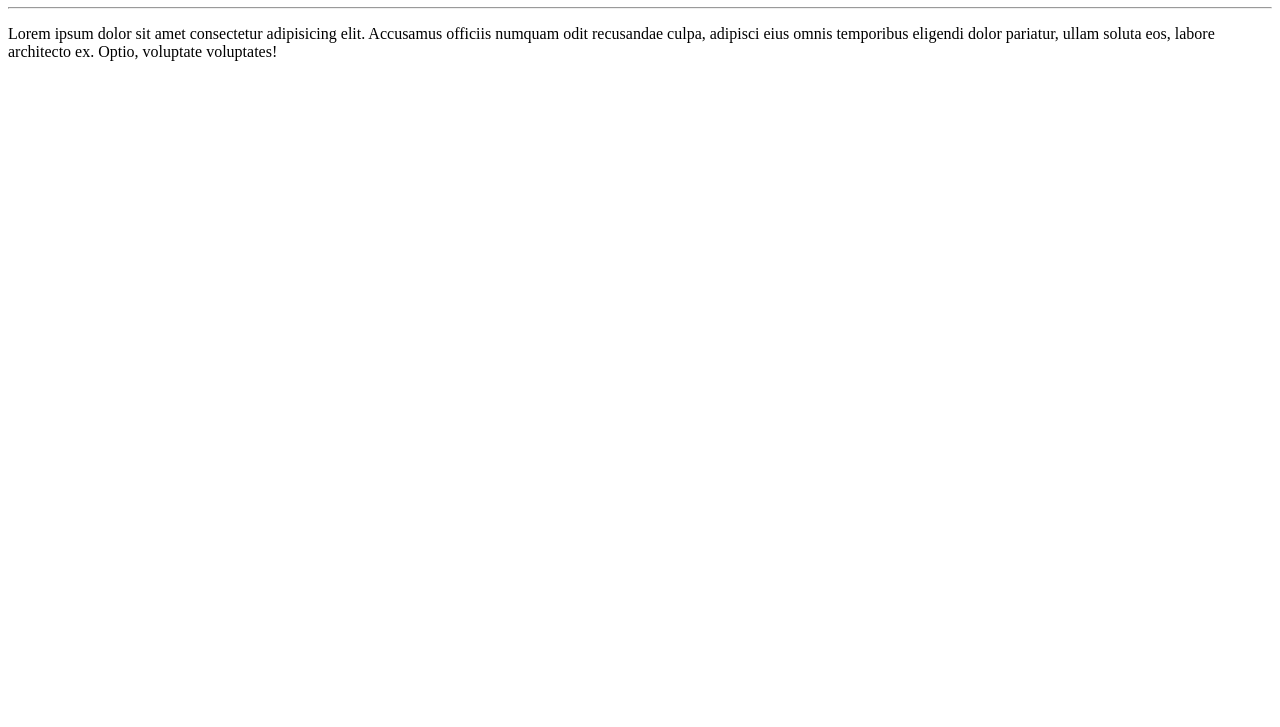
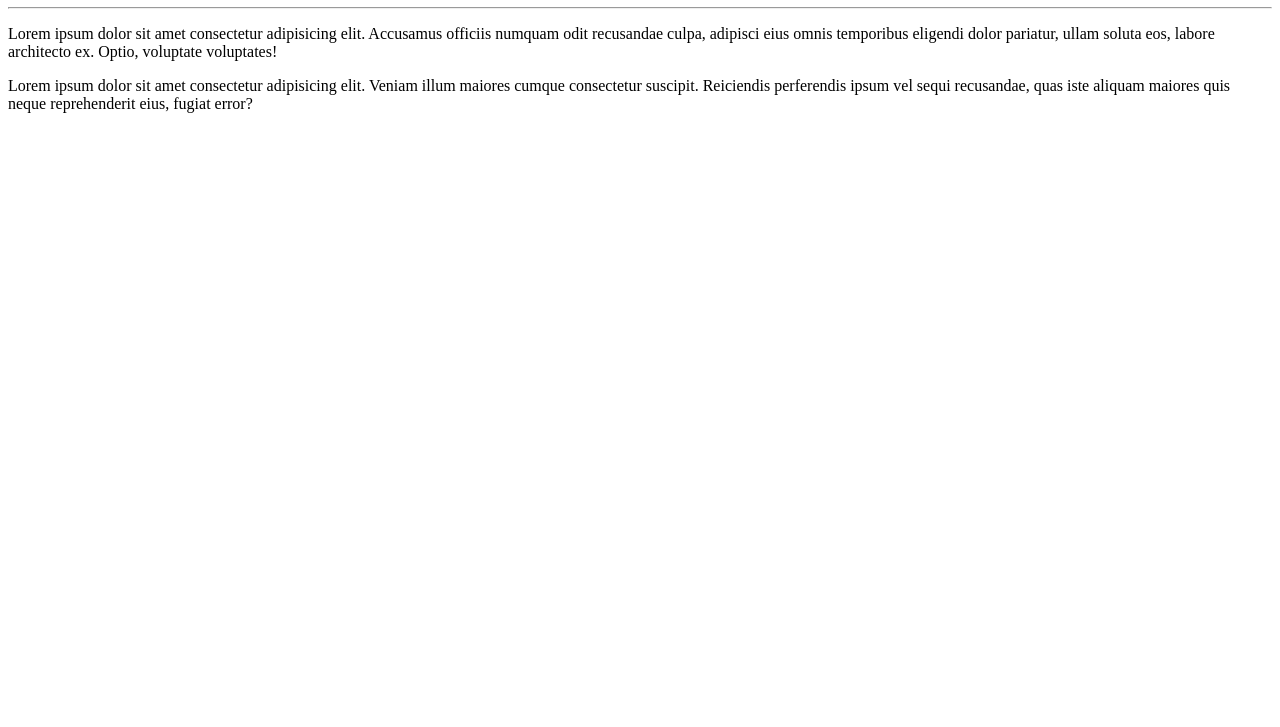
Before and after one commit to ArthurOliveiraTeles/Ola-Mundo, a plain HTML site: page site-exemplo/index.html in a window 1280 px wide. Shown: the part 73-800 px from the top of the page. Drawn offline with Linux system fonts and the light colour scheme.

Commit message:
adicionei um parágrafo

```diff
--- a/site-exemplo/index.html
+++ b/site-exemplo/index.html
@@ -11,5 +11,9 @@
     <p>Lorem ipsum dolor sit amet consectetur adipisicing elit. Accusamus officiis numquam odit
         recusandae culpa, adipisci eius omnis temporibus eligendi dolor pariatur,
         ullam soluta eos, labore architecto ex. Optio, voluptate voluptates!</p>
+
+    <p>Lorem ipsum dolor sit amet consectetur adipisicing elit. Veniam illum maiores cumque consectetur suscipit.
+        Reiciendis perferendis ipsum vel sequi recusandae,
+        quas iste aliquam maiores quis neque reprehenderit eius, fugiat error?</p>
 </body>
 </html>
```
